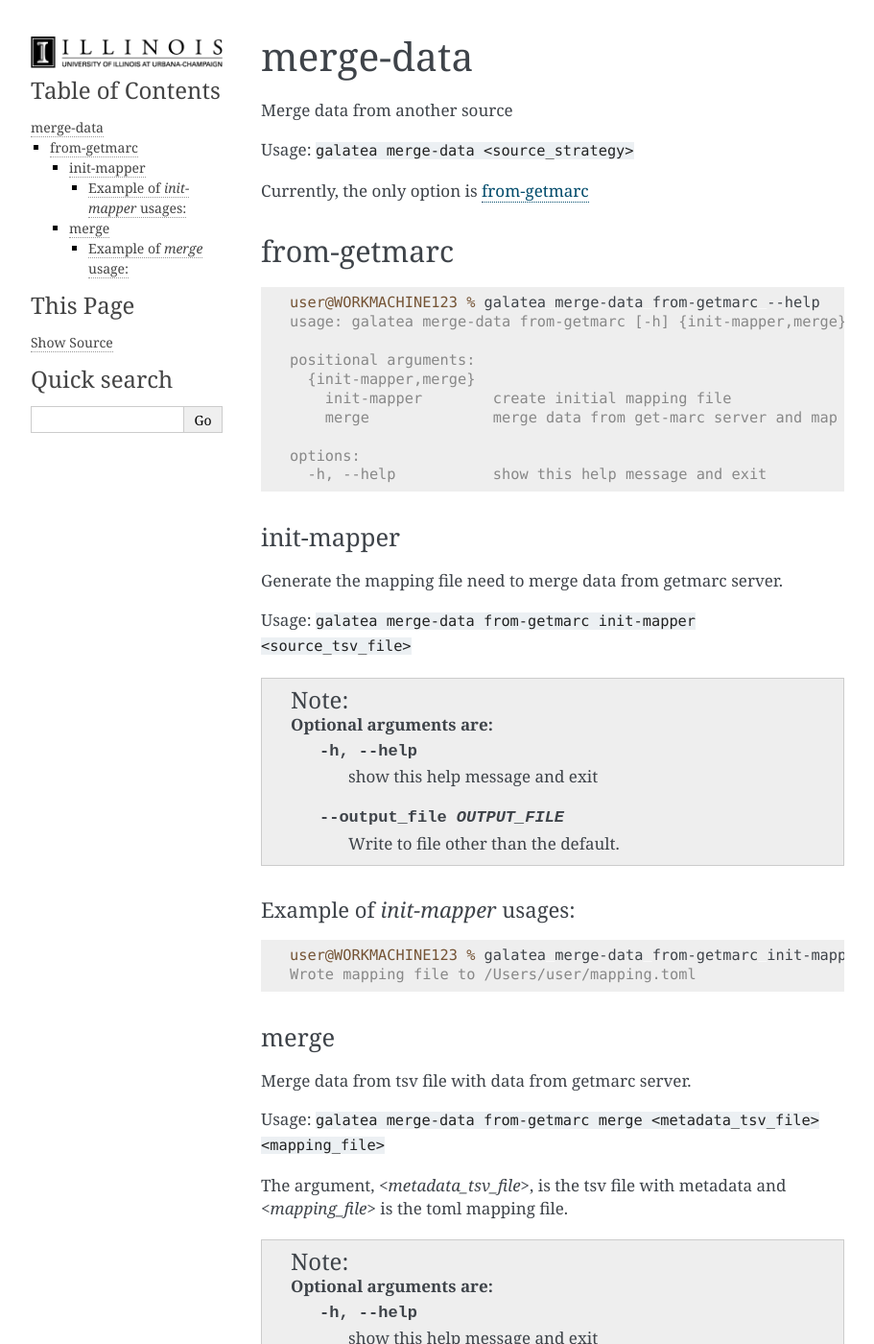
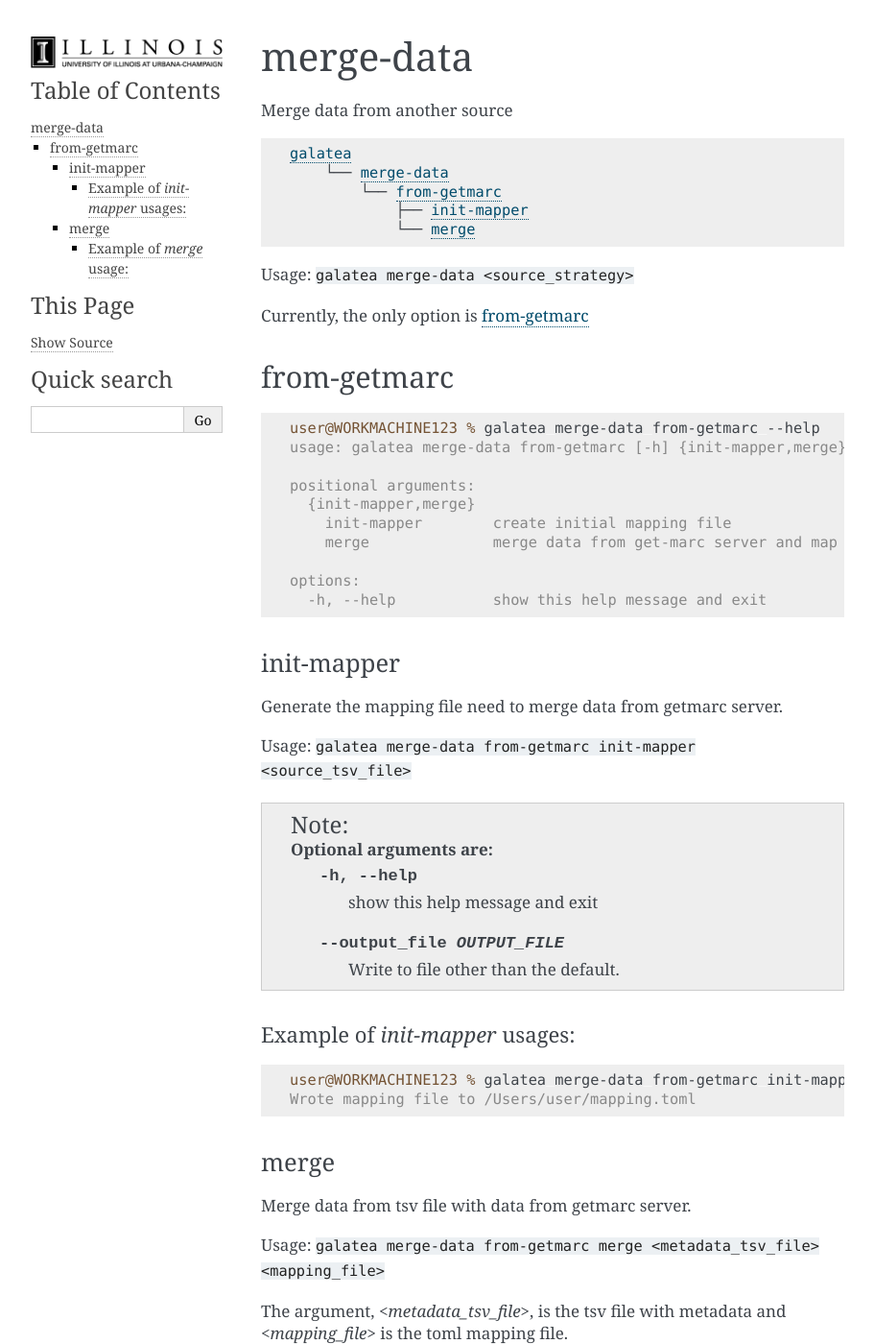
Before and after one commit to UIUCLibrary/galatea, a Sphinx documentation site: the page built from docs/commands/merge-data.rst, in a window 1280 px wide and 1400 px high. Shown: the whole window at 96% size, without its empty margins (170-1081 px from the left). Built offline with Sphinx 7.4.7, drawn with Linux system fonts in a browser that asks for light colours.

```diff
--- a/docs/commands/merge-data.rst
+++ b/docs/commands/merge-data.rst
@@ -3,6 +3,14 @@ merge-data
 ++++++++++
 
 Merge data from another source
+
+.. parsed-literal::
+    :ref:`galatea <galatea_command>`
+        └── :ref:`merge-data <merge-data>`
+            └── :ref:`from-getmarc <from-getmarc>`
+                ├── :ref:`init-mapper <merge-data_from-getmarc_init-mapper>`
+                └── :ref:`merge <merge-data_from-getmarc_merge>`
+
 
 Usage: ``galatea merge-data <source_strategy>``
 
--- a/docs/conf.py
+++ b/docs/conf.py
@@ -61,7 +61,8 @@ html_static_path = ['_static']
 html_logo = '_static/full_mark_horz_bw.gif'
 html_theme_options = {
     'body_max_width' : '90%',
-    'page_width': '70%'
+    'page_width': '70%',
+    'fixed_sidebar': True,
 }
 linkcheck_ignore = [
     "https://example.com/"
--- a/docs/index.rst
+++ b/docs/index.rst
@@ -4,7 +4,6 @@ Galatea's documentation
 .. toctree::
    :maxdepth: 3
    :caption: Contents:
-   :includehidden:
 
    cli
    workflow
```
Also changed, not shown: docs/cli.rst (+32 -58 lines), docs/commands/authorized-terms.rst (+7 -0 lines), docs/commands/clean-tsv.rst (added, +25 -0 lines), docs/commands/config.rst (added, +31 -0 lines).
